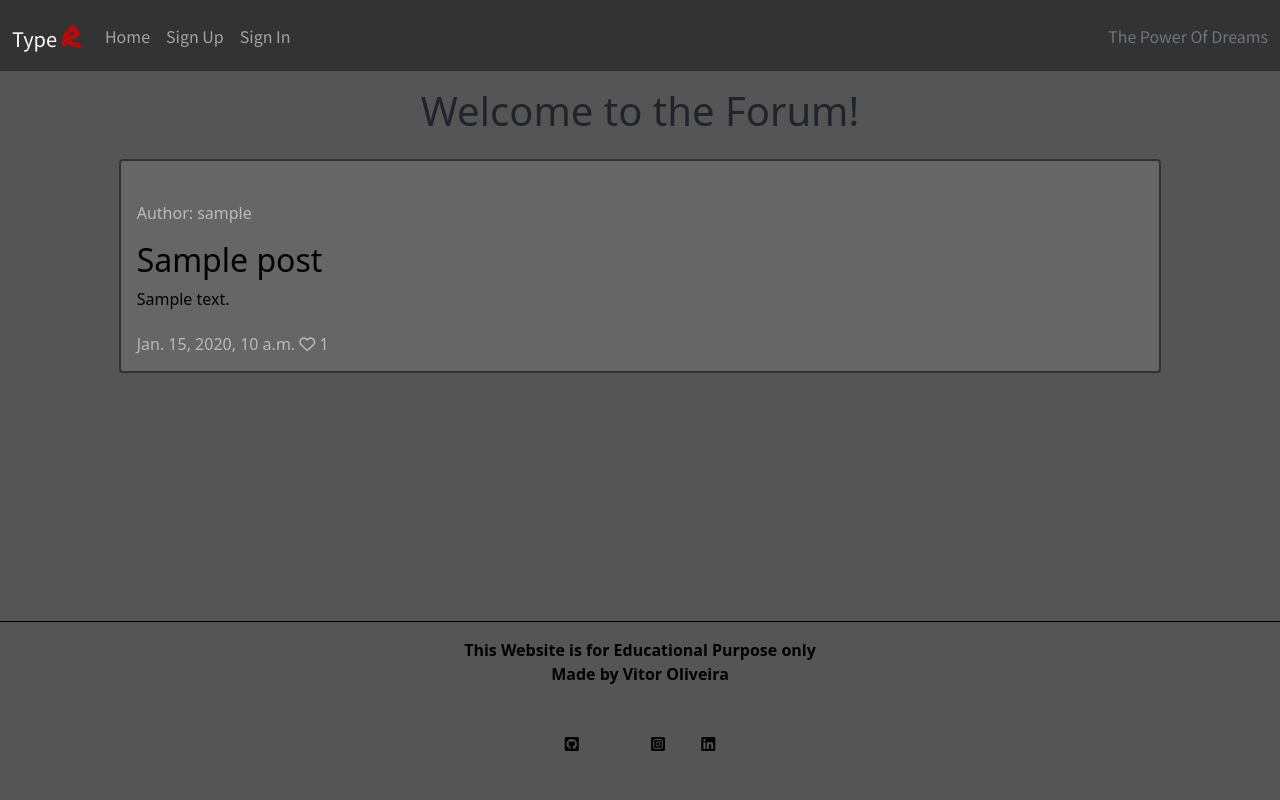
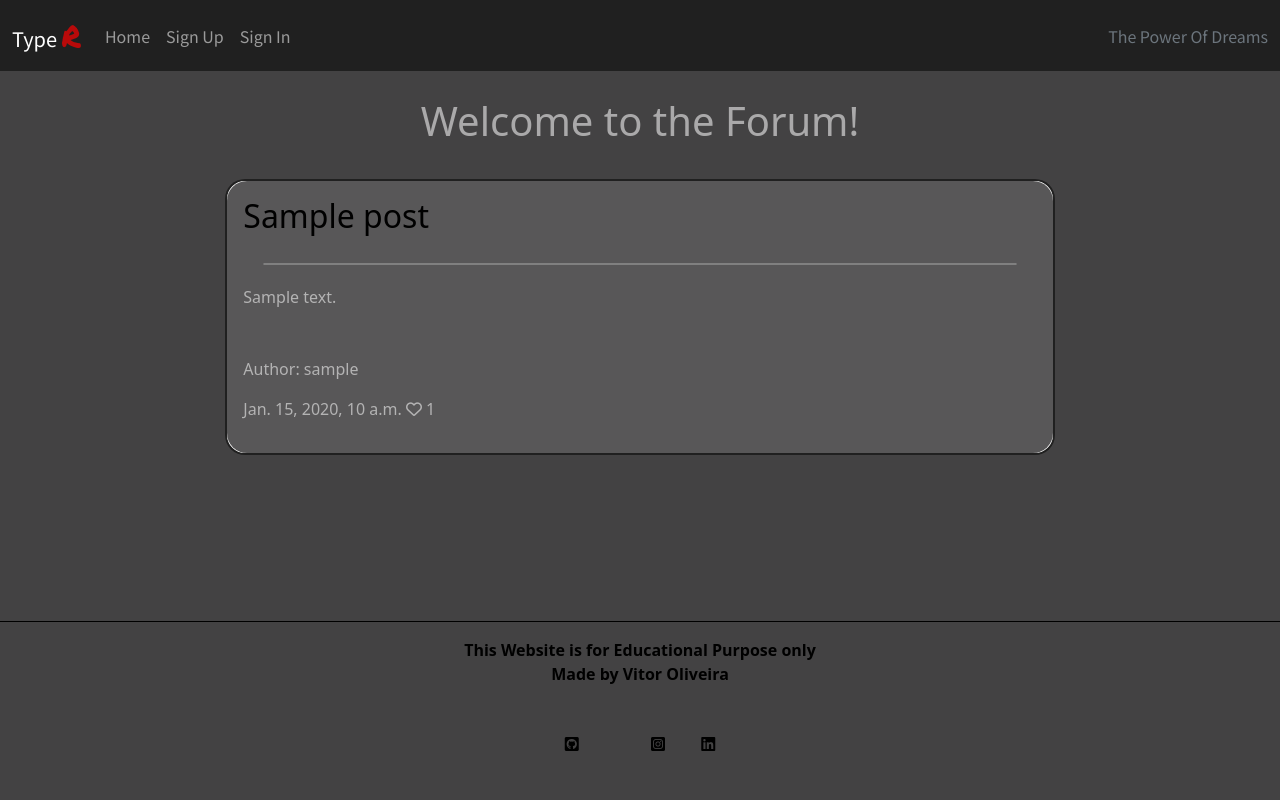
Before and after one commit to b1ndark/project4, a Django app: page /forum/ in a window 1280 px wide. Run offline with Django 3.2, Linux system fonts and the light colour scheme; tables that the repository leaves empty hold one stand-in row (values such as "Sample post").

Commit message:
add update to forum structure and styles

```diff
--- a/static/css/style.css
+++ b/static/css/style.css
@@ -6,18 +6,18 @@
     --main-font: 'Noto Serif JP', serif;
 
     /* Colours */
-    --background: #2c2b2ccc;
-    --nav: #161516de;
+    --background: #2c2b2ce3;
+    --nav: #161516f3;
     --red: #b90a0a;
     --black: #000000;
     --white: rgba(255, 255, 255, .55);
-    --posts-background: #2c2b2cb7;
+    --posts-background: #2c2b2cc9;
 
     /* Settings */
     --border: 1px solid #000000;
 }
 
-/************* Nav Bar *************/
+/************* Body *************/
 
 html,
 body {
@@ -27,6 +27,11 @@ body {
 main {
     flex: 1 0 auto;
     background-color: var(--background);
+}
+
+h1 {
+    color: var(--white);
+    padding-top: 10px;
 }
 
 /************* Nav Bar *************/
@@ -43,11 +48,11 @@ main {
     font-size: 1.5em;
 }
 
-/************* Body *************/
+/*** Forum ***/
 
-
-
-/*** Forum ***/
+.col-md-12 {
+    margin: 10px;
+}
 
 .row {
     justify-content: center;
@@ -56,11 +61,30 @@ main {
 .card-body {
     background-color: var(--posts-background);
     color: var(--white);
+    border-radius: 20px;
+    display: flex;
+    flex-direction: column;
+}
+
+.image-container {
+    display: flex;
+    flex-direction: column;
+    align-items: center;
+    padding: 20px;
+}
+
+.card-img-top {
+    border: 1px solid grey;
+    border-radius: 20px;
 }
 
 .post-link {
     color: var(--black);
     text-decoration: none;
+}
+
+.post-subtitle {
+    font-weight: bolder;
 }
 
 .post-link:hover {
@@ -69,6 +93,7 @@ main {
 
 .card {
     border: 2px solid var(--nav);;
+    border-radius: 20px;
 }
 
 .page-link {
@@ -83,6 +108,7 @@ main {
     color: var(--black);
     border: 2px solid var(--black);
 }
+
 
 /************* Footer *************/
 
--- a/templates/forum.html
+++ b/templates/forum.html
@@ -12,15 +12,22 @@
 <div class="container-fluid">
   <div class="row">
     <!--   Forum Column   -->
-    <div class="col-sm-12 col-lg-10 mt-3">
+    <div class="col-sm-12 col-lg-8 mt-3">
       <div class="row">
         {% for post in post_list %}
         <div class="col-md-12">
           <div class="card mb-8">
             <div class="card-body">
+              <a href="{% url 'forum_detail' post.slug %}" class="post-link">
+                <h2 class="card-title">{{ post.title }}</h2>
+              </a>
               <div class="image-container">
                 {% if "placeholder" in post.featured_image.url %}
-                <img class="card-img-top" src="#" alt="#" />
+                <img
+                  class="card-img-top"
+                  src="https://res.cloudinary.com/dsabkjtsx/image/upload/v1697578831/typerfk2_s2nymz.webp"
+                  alt="type r fk2"
+                />
                 {% else %}
                 <img
                   class="card-img-top"
@@ -28,19 +35,18 @@
                   alt=""
                 />
                 {% endif %}
-                <div class="image-flash">
-                  <p class="author">Author: {{ post.author }}</p>
-                </div>
               </div>
-              <a href="{% url 'forum_detail' post.slug %}" class="post-link">
-                <h2 class="card-title">{{ post.title }}</h2>
-                <p class="card-text">{{ post.excerpt }}</p>
-              </a>
-              <br />
-              <p class="card-text h6">
-                {{ post.created_on }} <i class="far fa-heart"></i>
-                {{ post.number_of_likes }}
-              </p>
+              <p class="card-text">{{ post.excerpt }}</p>
+              <div class="card-details">
+                <br />
+                <p class="card-text h6">
+                    <div class="image-flash">
+                        <p class="author">Author: {{ post.author }}</p>
+                        <p>{{ post.created_on }} <i class="far fa-heart"></i>
+                  {{ post.number_of_likes }}</p>
+                    </div>
+                </p>
+              </div>
             </div>
           </div>
         </div>
--- a/templates/forum_detail.html
+++ b/templates/forum_detail.html
@@ -12,7 +12,7 @@
             <div class="d-none d-md-block col-md-6 masthead-image">
                 <!-- The featured image URL goes in the src attribute -->
                 {% if "placeholder" in post.featured_image.url %}
-                <img src="#" width="100%">
+                <img src="https://res.cloudinary.com/dsabkjtsx/image/upload/v1697578831/typerfk2_s2nymz.webp" width="100%">
                 {% else %}
                 <img src=" {{ post.featured_image.url }}" width="100%">
                 {% endif %}
```
